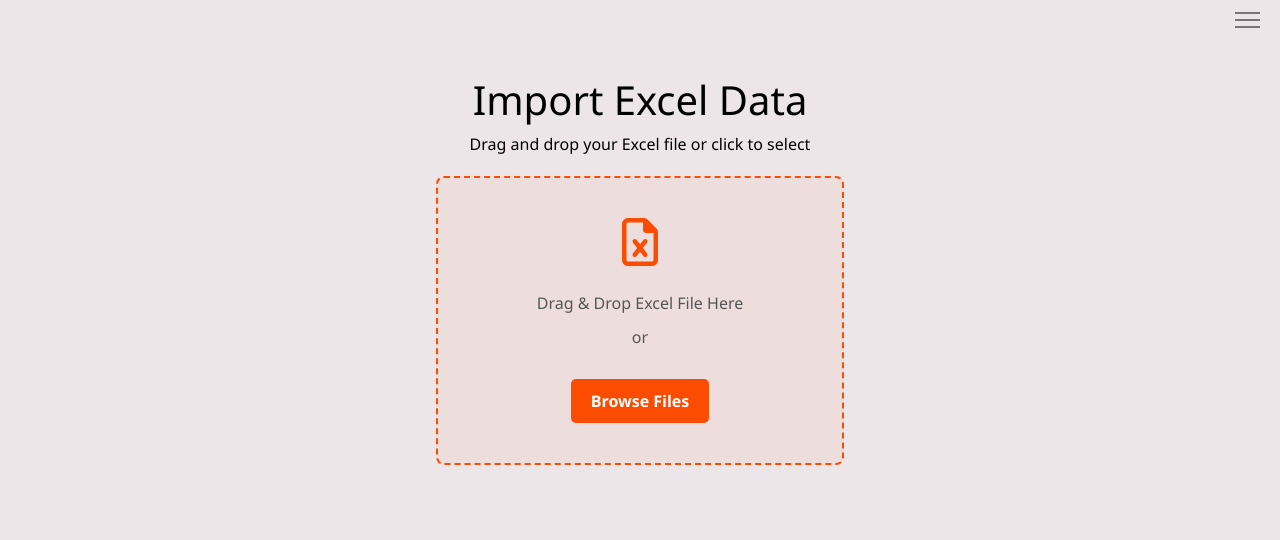
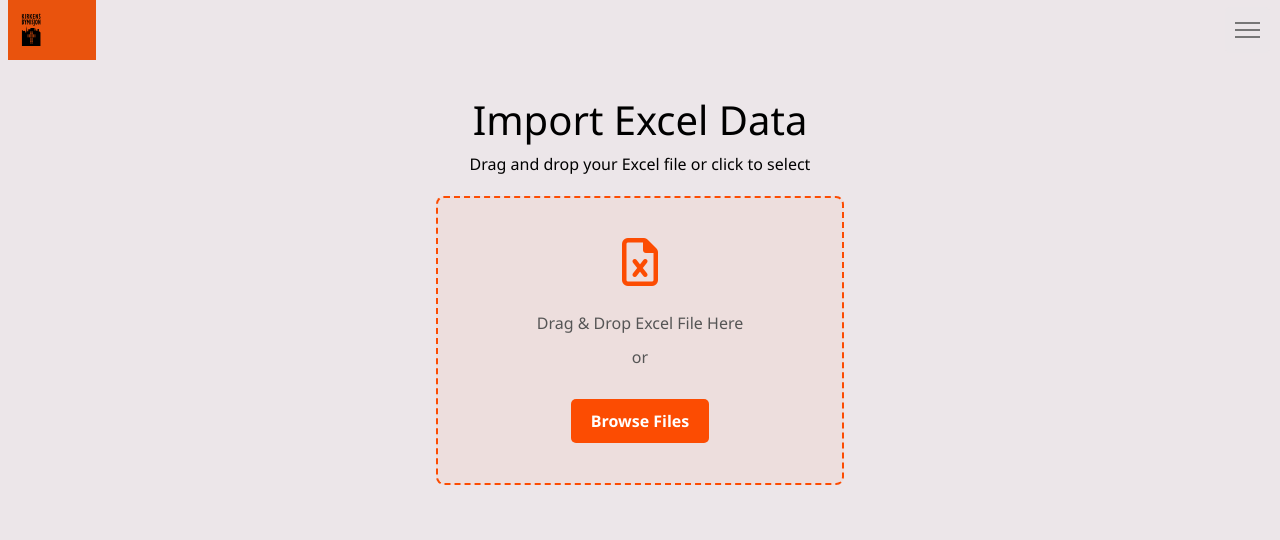
Before and after one commit to schtoffer/kb_new_donors_monitor, a Flask app: page /import in a window 1280 px wide. Shown: the top 540 px of the page. Run offline with Flask 3, Linux system fonts and the light colour scheme; some libraries are stand-ins or nearby versions.

Commit message:
Added logo to the app

```diff
--- a/app.py
+++ b/app.py
@@ -15,7 +15,7 @@
 # Configure logging
 logging.basicConfig(level=logging.INFO)
 
-app = Flask(__name__, instance_relative_config=True)
+app = Flask(__name__, instance_relative_config=True, static_folder='static', static_url_path='/static')
 # Make sure the instance folder exists
 os.makedirs(app.instance_path, exist_ok=True)
 # Use absolute path for SQLite database
--- a/templates/layout.html
+++ b/templates/layout.html
@@ -15,17 +15,31 @@
             --background-color: rgb(236, 230, 233); /* Lighter background color */
         }
 
+        /* Logo styles */
+        .logo {
+            position: fixed;
+            top: 0;
+            left: 0;
+            z-index: 1001;
+            height: 60px;
+            width: auto;
+            margin: 0 0 0 8px;
+            padding: 0;
+            display: block;
+            border: none;
+        }
+
         /* Hamburger menu styles */
         .header {
             position: fixed;
             top: 0;
             right: 0;
             width: 100%;
-            height: 40px;
+            height: 60px;
             padding: 0 10px;
             text-align: right;
             z-index: 1000;
-            background-color: var(--background-color);
+            background-color: transparent;
             display: flex;
             align-items: center;
             justify-content: flex-end;
@@ -36,6 +50,8 @@
             cursor: pointer;
             padding: 10px;
             position: relative;
+            background-color: rgba(236, 230, 233, 0.7);
+            border-radius: 5px;
         }
 
         .hamburger-line {
@@ -51,12 +67,14 @@
             display: none;
             position: absolute;
             right: 0;
-            background-color: var(--tertiary-color);
+            top: 45px;
+            background-color: rgba(255, 255, 255, 0.95);
             min-width: 160px;
             box-shadow: 0px 8px 16px 0px rgba(0,0,0,0.2);
-            z-index: 1;
+            z-index: 1001;
             border-radius: 4px;
             overflow: hidden;
+            border: 1px solid #ddd;
         }
 
         .dropdown-content a {
@@ -99,7 +117,7 @@
             width: 100%;
             max-width: 100%;
             margin: 0;
-            margin-top: 40px; /* Add space for the header */
+            margin-top: 60px; /* Add space for the larger logo */
         }
 
         /* End of common styles */
@@ -107,6 +125,7 @@
     {% block additional_styles %}{% endblock %}
 </head>
 <body>
+    <img src="/static/images/kb_logo.svg" alt="Kirkens Bymisjon" class="logo">
     <div class="header">
         <div class="hamburger" onclick="toggleMenu()">
             <div class="hamburger-line"></div>
--- a/templates/recurring_donors.html
+++ b/templates/recurring_donors.html
@@ -300,7 +300,7 @@
 
 {% block content %}
 <div class="container">
-    <h1>Faste Givere</h1>
+    <h1>Rekrutterte faste givere</h1>
 
     <div class="filter-controls">
         <div class="filter-card">
```
Also changed, not shown: static/images/kb_logo.svg (added).
